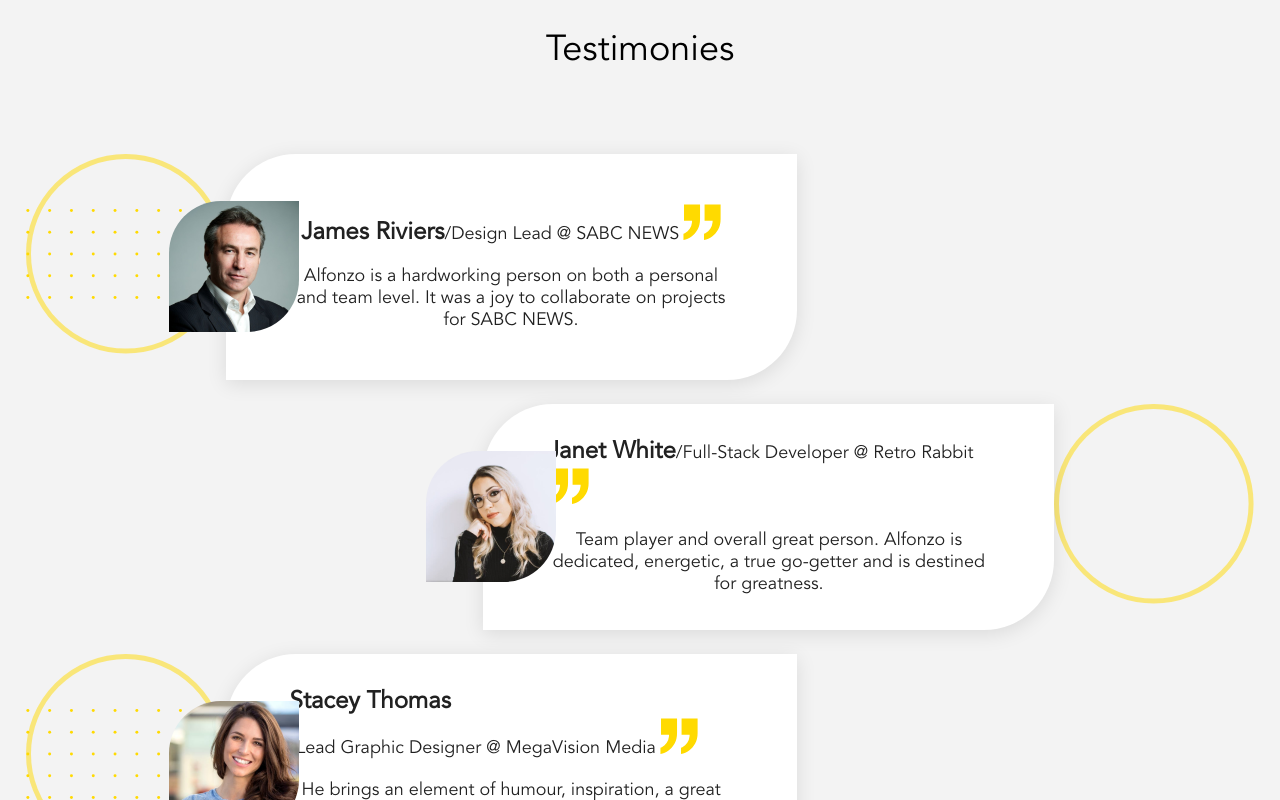
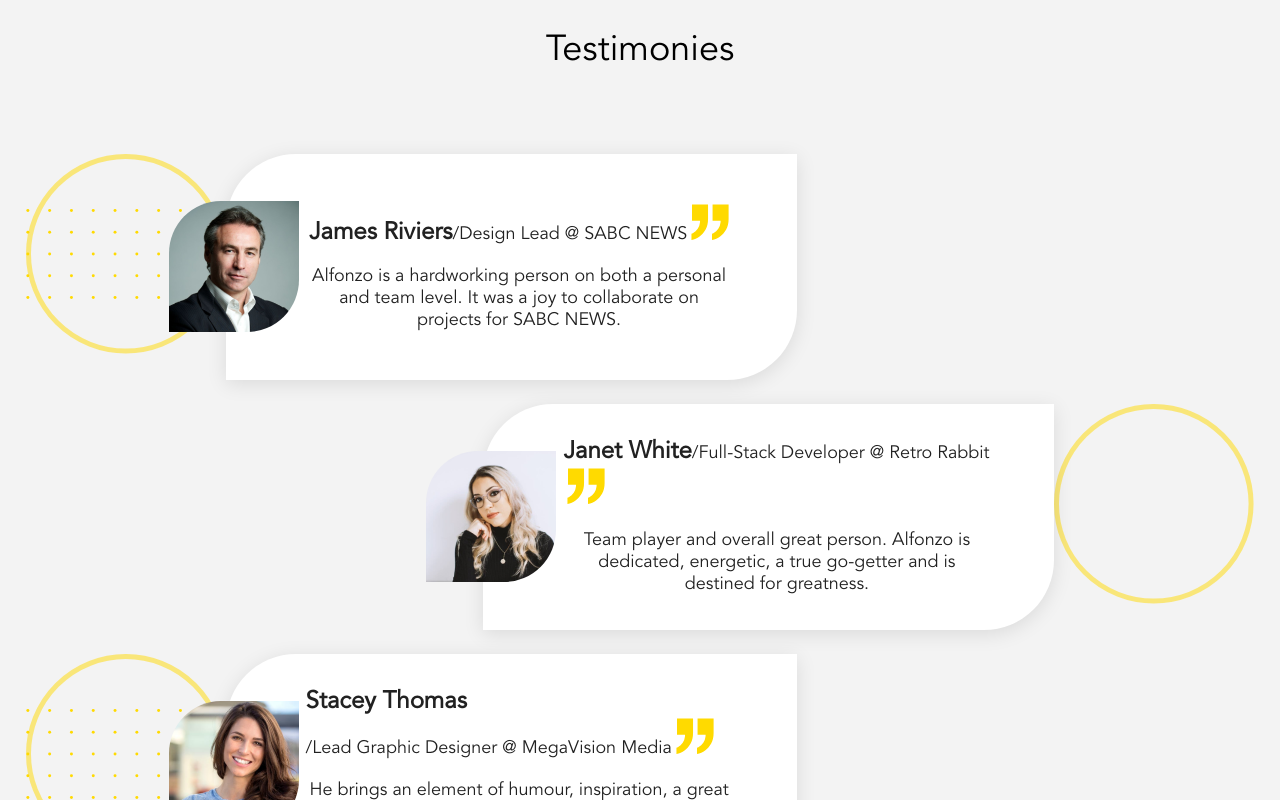
Before and after one commit to Alfonzo28/ARL, a React (Create React App) app: page / in a window 1280 px wide. Shown: the part 2680-3480 px from the top of the page. Built offline with nearby package versions, Linux system fonts and the light colour scheme.

Commit message:
Fixed quote cards

```diff
--- a/src/components/QuoteBox/QuoteBox.scss
+++ b/src/components/QuoteBox/QuoteBox.scss
@@ -75,6 +75,7 @@
     align-items: center;
     text-align: center;
     padding: 4rem;
+    padding-left: 5rem;
 }
 
 .quote {
```
